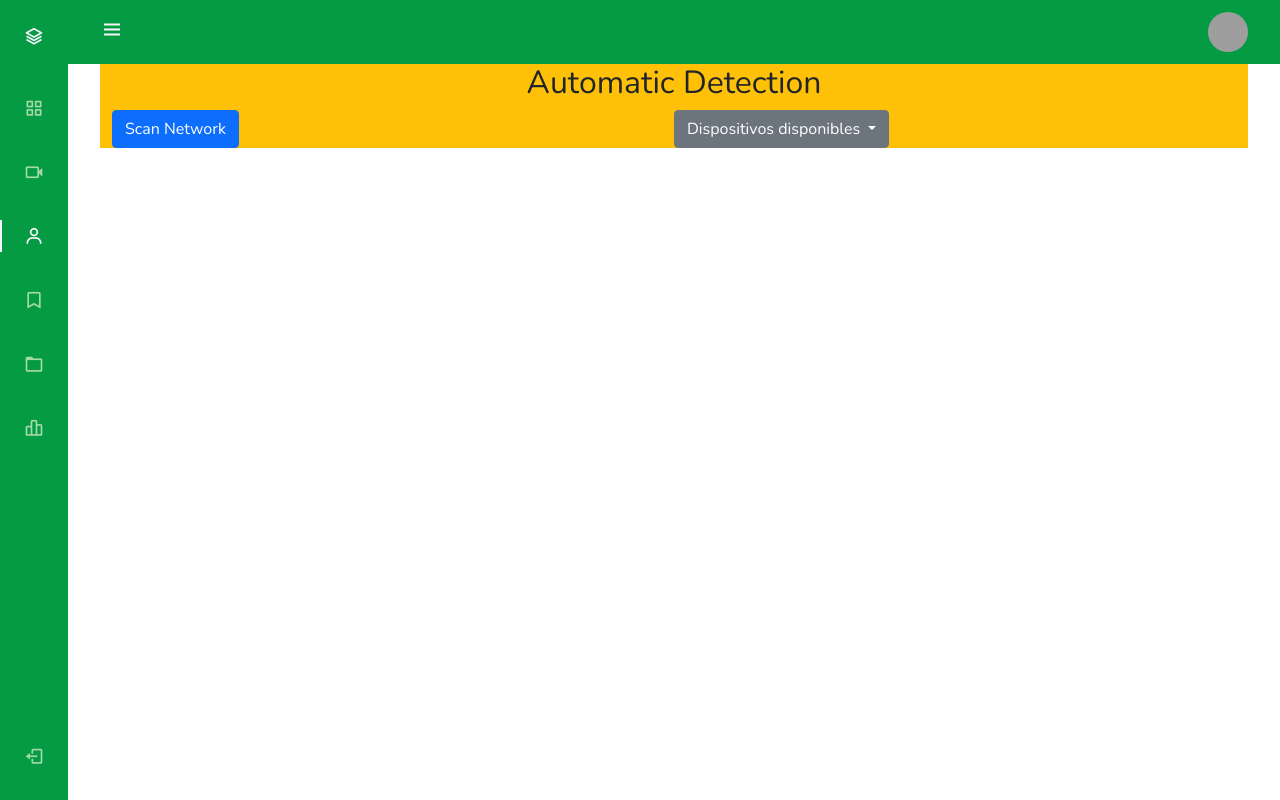
After one commit to mr-sombra/automatic-vision-classification, a Flask app: page /video_detection in a window 1280 px wide. The commit adds this page. Run offline with Flask 3, Linux system fonts and the light colour scheme; grey boxes are pictures that could not be loaded.

Commit message:
scan network implemented

```diff
--- a/app.py
+++ b/app.py
@@ -1,5 +1,6 @@
-from flask import Flask, render_template, Response, request
+from flask import Flask, render_template, Response, request, jsonify
 import stream
+import scan
 
 app = Flask(__name__, template_folder='./templates',
             static_folder='./templates/static')
@@ -18,6 +19,20 @@ def video_feed():
 @app.route('/video_stream')
 def video_stream():
     return render_template('video-stream.html')
+
+
+@app.route('/scan_network', methods=['POST'])
+def scan_network():
+    # Llamar a la función scan_network para obtener el diccionario
+    network_dict = scan.scan_network()
+
+    # Devolver el diccionario como una respuesta en formato JSON
+    return jsonify(network_dict)
+
+
+@app.route('/video_detection')
+def video_detection():
+    return render_template('video-detection.html')
 
 
 @app.route('/requests', methods=['POST', 'GET'])
--- a/templates/base.html
+++ b/templates/base.html
@@ -48,9 +48,9 @@
               id="nav_video"
             >
               <i class="bx bx-video nav_icon"></i>
-              <span class="nav_name" value="Video">Video</span>
+              <span class="nav_name">Video</span>
             </a>
-            <a href="#" class="nav_link">
+            <a href="{{ url_for('video_detection') }}" class="nav_link">
               <i class="bx bx-user nav_icon"></i>
               <span class="nav_name">Users</span>
             </a>
--- a/templates/static/script.js
+++ b/templates/static/script.js
@@ -48,3 +48,60 @@ document.addEventListener("DOMContentLoaded", function (event) {
 
   // Your code to run since DOM is loaded and ready
 });
+
+// Obtener el botón por su id
+const scanNetworkBtn = document.querySelector("#scan-network-btn");
+const spinner = document.createElement("span");
+
+// Escuchar el evento click del botón
+scanNetworkBtn.addEventListener("click", async () => {
+  try {
+    // Agregar el span con el ícono de carga al botón
+
+    scanNetworkBtn.innerHTML = "Scan Network...";
+    spinner.classList.add(
+      "spinner-border",
+      "spinner-border-sm",
+      "float-start",
+      "m-1"
+    );
+    spinner.setAttribute("role", "status");
+    spinner.setAttribute("aria-hidden", "true");
+    scanNetworkBtn.appendChild(spinner);
+
+    // Deshabilitar el botón
+    scanNetworkBtn.setAttribute("disabled", true);
+
+    // Realizar una petición POST al servidor Flask
+    const response = await fetch("/scan_network", {
+      method: "POST",
+    });
+
+    // Verificar si la respuesta del servidor fue exitosa
+    if (response.ok) {
+      // Actualizar el contenido del dropdown con las claves del diccionario
+      const data = await response.json();
+      const dropdownMenu = document.querySelector("#my-dropdown-menu");
+
+      // Eliminar los items actuales del dropdown
+      dropdownMenu.innerHTML = "";
+
+      // Agregar los nuevos items con las claves del diccionario
+      Object.keys(data).forEach((key) => {
+        const dropdownItem = document.createElement("a");
+        dropdownItem.classList.add("dropdown-item");
+        dropdownItem.textContent = key;
+        dropdownMenu.appendChild(dropdownItem);
+      });
+    } else {
+      console.error("Error al obtener la lista de dispositivos.");
+    }
+  } catch (error) {
+    console.error(`Error al realizar la petición: ${error}`);
+  } finally {
+    // Eliminar el span con el ícono de carga y habilitar el botón
+    scanNetworkBtn.removeChild(spinner);
+    scanNetworkBtn.innerHTML = "Scan Network";
+    scanNetworkBtn.removeAttribute("disabled");
+  }
+});
--- /dev/null
+++ b/templates/video-detection.html
@@ -0,0 +1,33 @@
+{% extends 'base.html' %} {% block content %}
+<div class="row bg-warning">
+  <h2 style="text-align: center">Automatic Detection</h2>
+  <div class="row">
+    <div class="col">
+      <button id="scan-network-btn" class="btn btn-primary">
+        Scan Network
+      </button>
+    </div>
+    <div class="col">
+      <div class="dropdown">
+        <button
+          class="btn btn-secondary dropdown-toggle"
+          type="button"
+          id="dropdownMenuButton"
+          data-bs-toggle="dropdown"
+          aria-haspopup="true"
+          aria-expanded="false"
+        >
+          Dispositivos disponibles
+        </button>
+        <div
+          class="dropdown-menu"
+          aria-labelledby="dropdownMenuButton"
+          id="my-dropdown-menu"
+        >
+          <!-- Aquí se agregarán los elementos del dropdown -->
+        </div>
+      </div>
+    </div>
+  </div>
+</div>
+{% endblock %}
```
Also changed, not shown: scan.py (added, +33 -0 lines), 1 other file.
